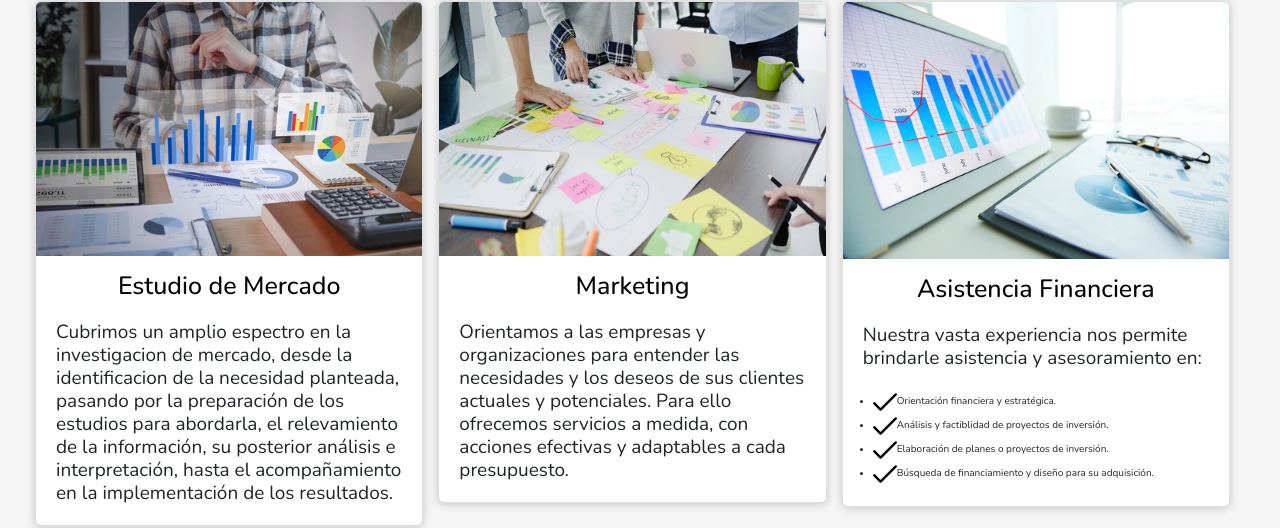
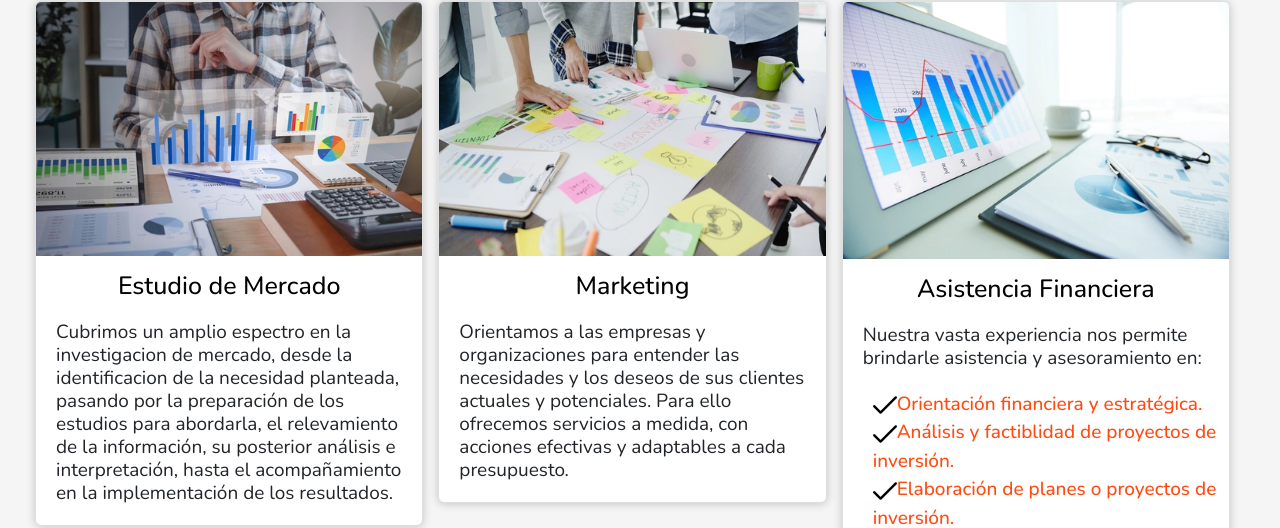
Before and after one commit to Matisebb/Entrega-Final_Santa-Cruz-Matias-GYT, a website: page sections/Servicios.html in a window 1280 px wide. Shown: the part 272-800 px from the top of the page. Drawn offline with nearby package versions, Linux system fonts and the light colour scheme.

Commit message:
modificaciones css style commons y servicios

```diff
--- a/scss/_commons.scss
+++ b/scss/_commons.scss
@@ -172,8 +172,23 @@ footer div a{
   background: rgba(186, 186, 186, .05);
 }
 
+.textList {
+  font-size: 1.9rem;
+  color: #ff4a11;
+  font-weight: 500;
+  list-style: none;
+}
 
+
+
+/* CLIENTES */
 .carousel-control-next,
 .carousel-control-prev /*, .carousel-indicators */ {
     filter: invert(100%);
 }
+
+.textList {
+  font-size: 1.9rem;
+  color: #ff4a11;
+  font-weight: 500;
+  list-style: none; }
```
Also changed, not shown: css/style.css, scss/_servicios.scss (line endings or trailing spaces).
